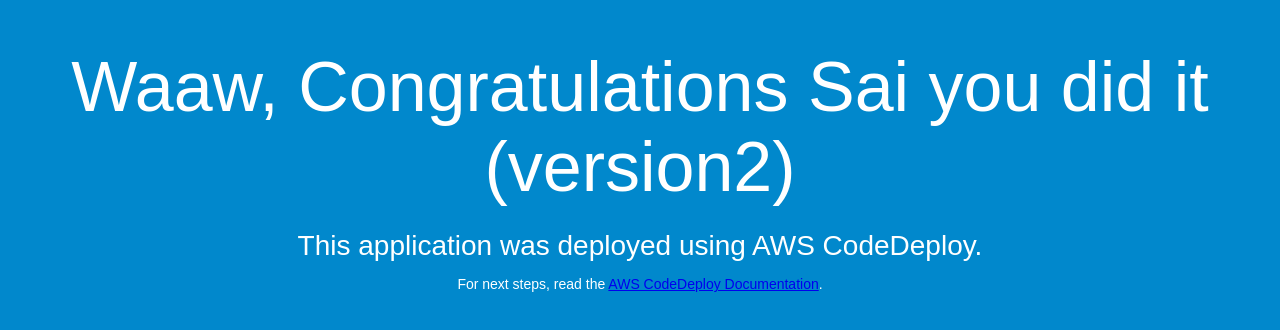
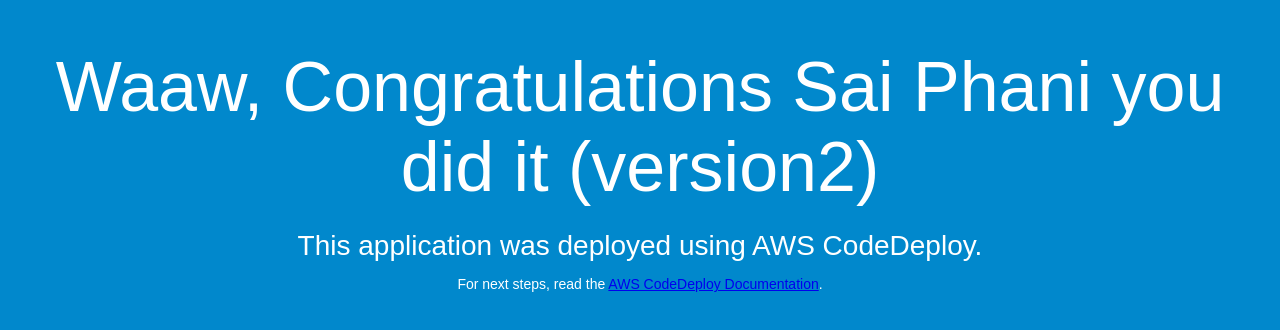
Before and after one commit to saiphani62/Hello-Deploy, a plain HTML site: page index.html in a window 1280 px wide. Drawn offline with Linux system fonts and the light colour scheme.

Commit message:
Update index.html

```diff
--- a/index.html
+++ b/index.html
@@ -26,7 +26,7 @@
 </head>
 <body>
   <div align="center">
-    <h1>Waaw, Congratulations Sai you did it  (version2)</h1>
+    <h1>Waaw, Congratulations Sai Phani you did it  (version2)</h1>
     <h2>This application was deployed using AWS CodeDeploy.</h2>
     <p>For next steps, read the <a href="http://aws.amazon.com/documentation/codedeploy">AWS CodeDeploy Documentation</a>.</p>
   </div>
```
